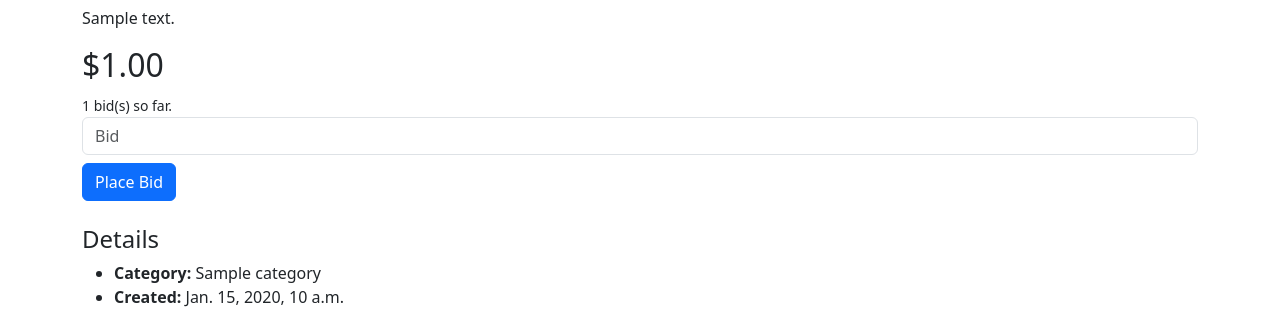
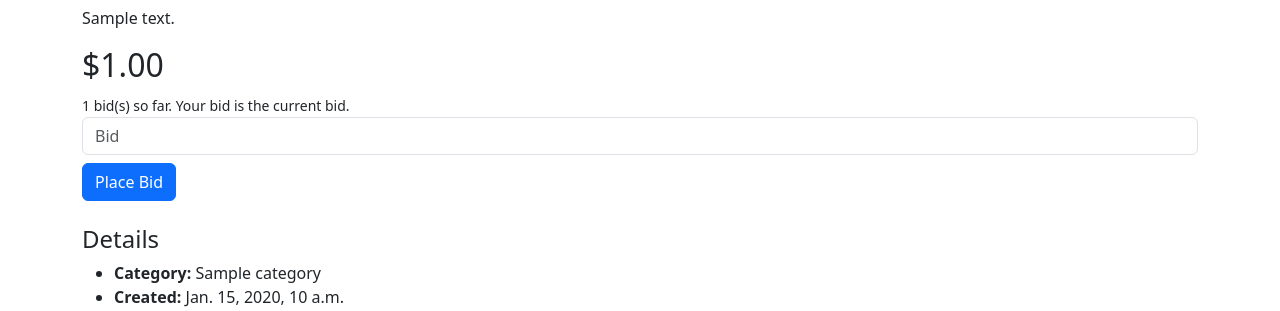
Before and after one commit to DaniLoBerr/commerce, a Django app: page /listing/1 in a window 1280 px wide. Shown: the part 824-1135 px from the top of the page. Run offline with Django 3.2, Linux system fonts and the light colour scheme; a user stored in the database is signed in; tables that the repository leaves empty hold one stand-in row (values such as "Sample post"); grey boxes marked "Sample" are stand-in pictures.

Commit message:
feat(bids): show message for user's last bid
Display a message on the listing page when the latest bid was placed by
the current user.

```diff
--- a/auctions/templates/auctions/listing.html
+++ b/auctions/templates/auctions/listing.html
@@ -33,7 +33,11 @@
         <!-- latest bid --> <!-- close listing (auth, owner) --> <!-- bid form (auth) -->
             <!-- listing winner (auth, user) -->
         <!-- creation bid -->
-        <small class="mb-2">{{ bids }} bid(s) so far.</small>
+        <small class="mb-2">{{ bids }} bid(s) so far.
+            {% if user.id == listing.bids.last.user_id %}
+                Your bid is the current bid.
+            {% endif %}
+        </small>
         <form action="{% url 'bid' listing.id %}" method="post">
             {% csrf_token %}
             {{ bid_form }}
```
